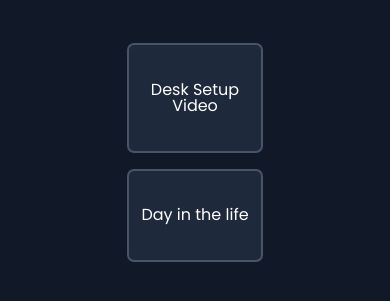
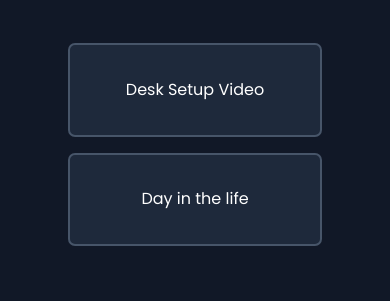
Before and after one commit to toppirl/toppirl-web, a plain HTML site: page index.html in a window 390 px wide. Shown: the part 333-634 px from the top of the page. Drawn offline with Linux system fonts and the light colour scheme.

Commit message:
Added media queries for links

```diff
--- a/css/style.css
+++ b/css/style.css
@@ -66,3 +66,17 @@ li a:hover {
     color: #FFFFFF;
     text-decoration: none;
 }
+
+/* MEDIA QUERIES */
+
+@media (max-width: 600px) {
+    .links {
+        width: 85%;
+    }
+  }
+
+@media (max-width: 1100px) {
+    .links {
+        width: 65%;
+    }
+  }
```
